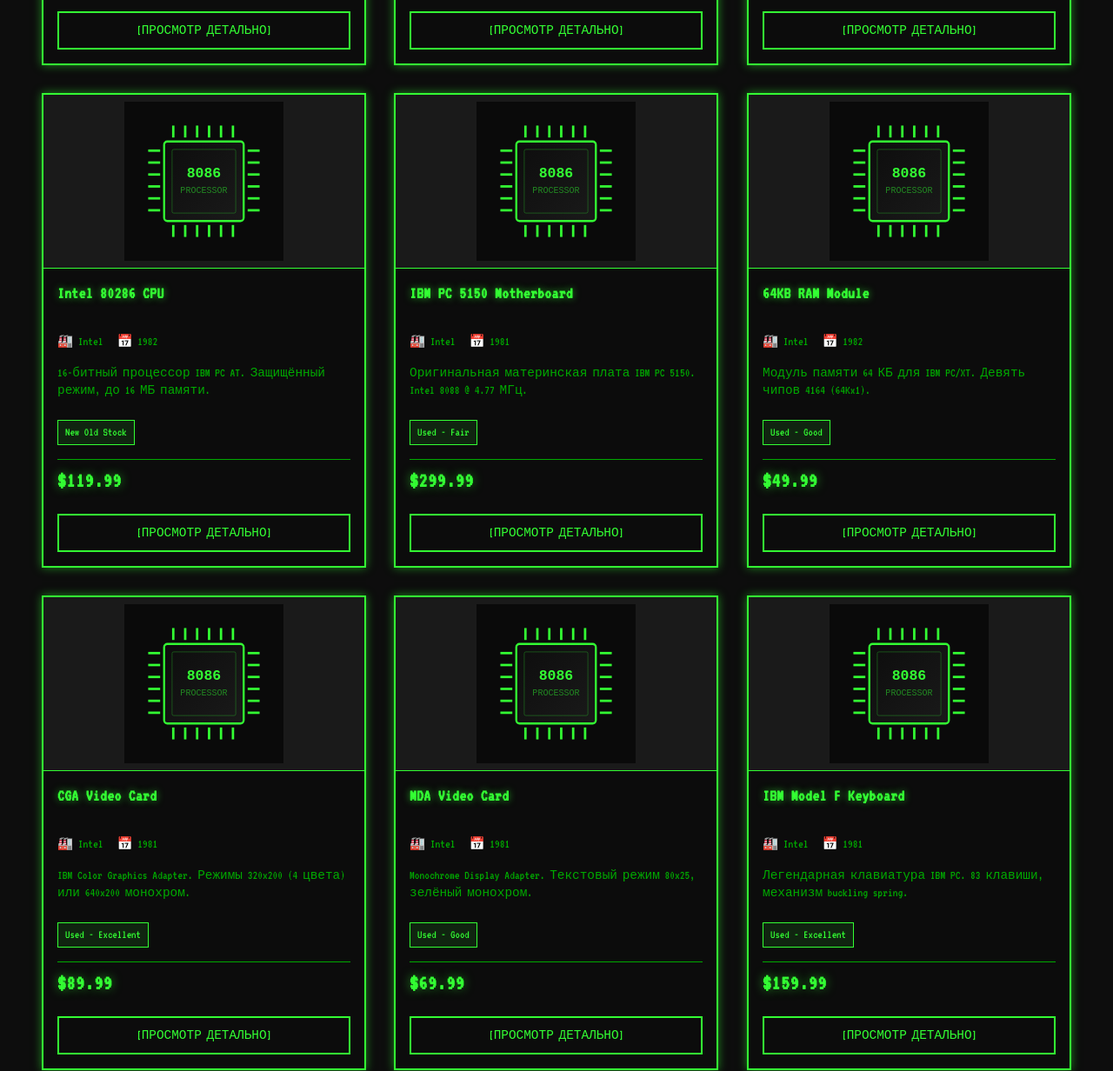
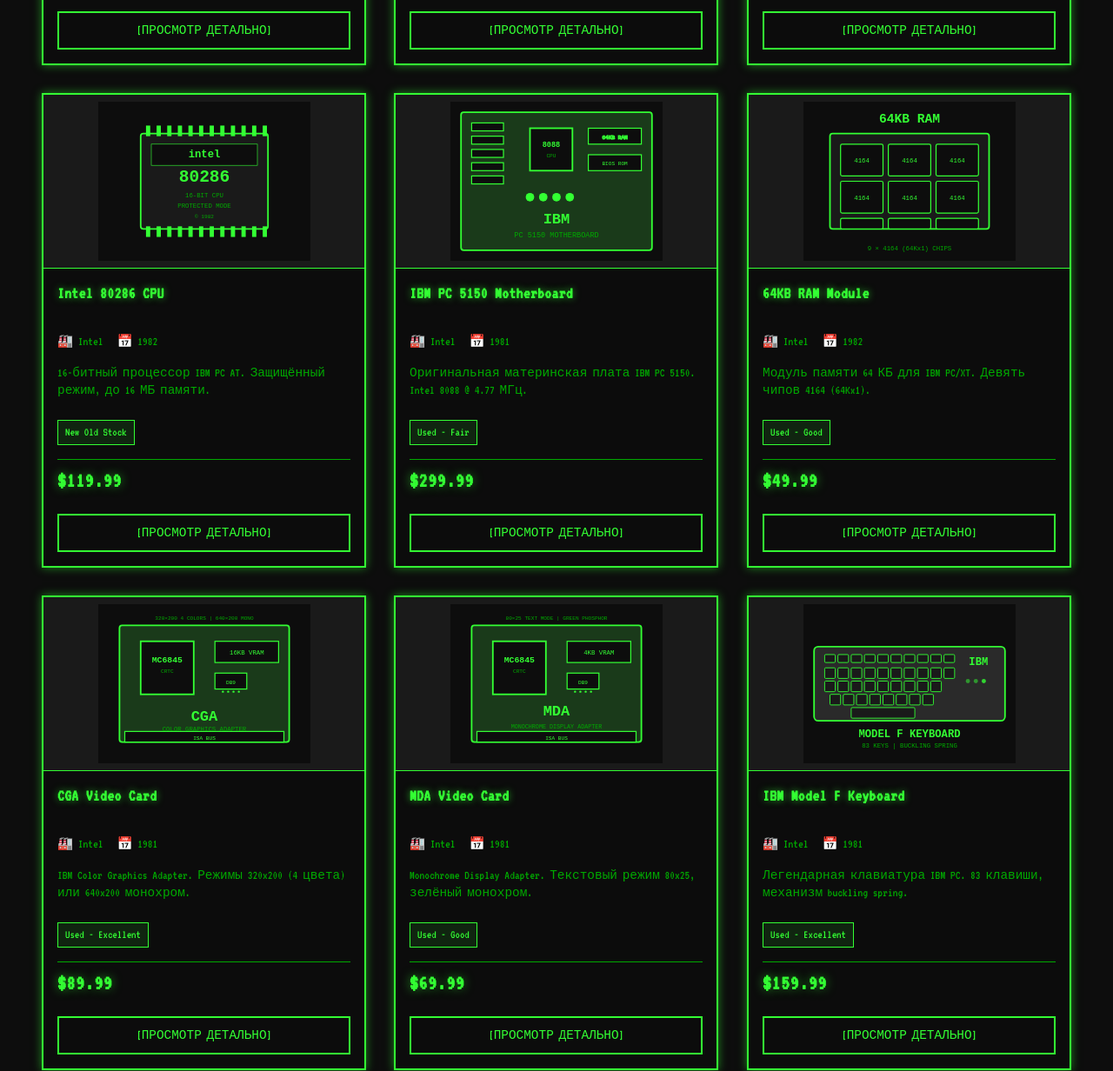
Before and after one commit to Tiger884/Tiger884.github.io, a website: page index.html in a window 1280 px wide. Shown: the part 1131-2363 px from the top of the page at 87% size. Drawn offline with Linux system fonts and the light colour scheme.

Commit message:
🎨 Созданы уникальные SVG изображения для всех 12 товаров
- Добавлено 9 новых SVG иллюстраций в терминальном стиле
- Intel 80286: процессор с защищённым режимом
- IBM PC 5150 Motherboard: материнская плата с чипами
- 64KB RAM: модуль памяти с 9 чипами 4164
- CGA Card: цветная видеокарта 320x200
- MDA Card: монохромная видеокарта 80x25
- IBM Model F Keyboard: механическая клавиатура
- 5.25" Floppy Drive: дисковод 360KB
- IBM PC XT Case: корпус с панелью управления
- PC Speaker: динамик с звуковыми волнами
- Обновлены пути в fallback-data.js
- Расширены тесты для проверки всех изображений

```diff
--- a/assets/js/fallback-data.js
+++ b/assets/js/fallback-data.js
@@ -35,7 +35,7 @@
         price: "$119.99",
         description: "16-битный процессор IBM PC AT. Защищённый режим, до 16 МБ памяти.",
         category: "processors",
-        image: "assets/img/fallback/chip-placeholder.svg",
+        image: "assets/img/Intel_80286.svg",
         condition: "New Old Stock",
         year: "1982"
     },
@@ -45,7 +45,7 @@
         price: "$299.99",
         description: "Оригинальная материнская плата IBM PC 5150. Intel 8088 @ 4.77 МГц.",
         category: "motherboards",
-        image: "assets/img/fallback/chip-placeholder.svg",
+        image: "assets/img/IBM_PC_5150_Motherboard.svg",
         condition: "Used - Fair",
         year: "1981"
     },
@@ -55,7 +55,7 @@
         price: "$49.99",
         description: "Модуль памяти 64 КБ для IBM PC/XT. Девять чипов 4164 (64Kx1).",
         category: "memory",
-        image: "assets/img/fallback/chip-placeholder.svg",
+        image: "assets/img/RAM_64KB.svg",
         condition: "Used - Good",
         year: "1982"
     },
@@ -65,7 +65,7 @@
         price: "$89.99",
         description: "IBM Color Graphics Adapter. Режимы 320x200 (4 цвета) или 640x200 монохром.",
         category: "video",
-        image: "assets/img/fallback/chip-placeholder.svg",
+        image: "assets/img/CGA_Card.svg",
         condition: "Used - Excellent",
         year: "1981"
     },
@@ -75,7 +75,7 @@
         price: "$69.99",
         description: "Monochrome Display Adapter. Текстовый режим 80x25, зелёный монохром.",
         category: "video",
-        image: "assets/img/fallback/chip-placeholder.svg",
+        image: "assets/img/MDA_Card.svg",
         condition: "Used - Good",
         year: "1981"
     },
@@ -85,7 +85,7 @@
         price: "$159.99",
         description: "Легендарная клавиатура IBM PC. 83 клавиши, механизм buckling spring.",
         category: "peripherals",
-        image: "assets/img/fallback/chip-placeholder.svg",
+        image: "assets/img/IBM_Model_F_Keyboard.svg",
         condition: "Used - Excellent",
         year: "1981"
     },
@@ -95,7 +95,7 @@
         price: "$79.99",
         description: "Дисковод 360 КБ для IBM PC/XT. Полувысотный формат, 5.25\" дискеты.",
         category: "storage",
-        image: "assets/img/fallback/chip-placeholder.svg",
+        image: "assets/img/Floppy_Drive_525.svg",
         condition: "Used - Good",
         year: "1983"
     },
@@ -105,7 +105,7 @@
         price: "$199.99",
         description: "Оригинальный корпус IBM PC XT. Металл, блок питания 135W, 8 слотов ISA.",
         category: "cases",
-        image: "assets/img/fallback/chip-placeholder.svg",
+        image: "assets/img/IBM_PC_XT_Case.svg",
         condition: "Used - Fair",
         year: "1983"
     },
@@ -115,7 +115,7 @@
         price: "$19.99",
         description: "Монофонический динамик для IBM PC. 1-битный звук через порт 61h. BEEP!",
         category: "audio",
-        image: "assets/img/fallback/chip-placeholder.svg",
+        image: "assets/img/PC_Speaker.svg",
         condition: "Used - Good",
         year: "1981"
     }
```
Also changed, not shown: test.html (+9 -0 lines), assets/img/CGA_Card.svg (added), assets/img/Floppy_Drive_525.svg (added), assets/img/IBM_Model_F_Keyboard.svg (added), assets/img/IBM_PC_5150_Motherboard.svg (added), assets/img/IBM_PC_XT_Case.svg (added), assets/img/Intel_80286.svg (added), assets/img/MDA_Card.svg (added), assets/img/PC_Speaker.svg (added), assets/img/RAM_64KB.svg (added).
